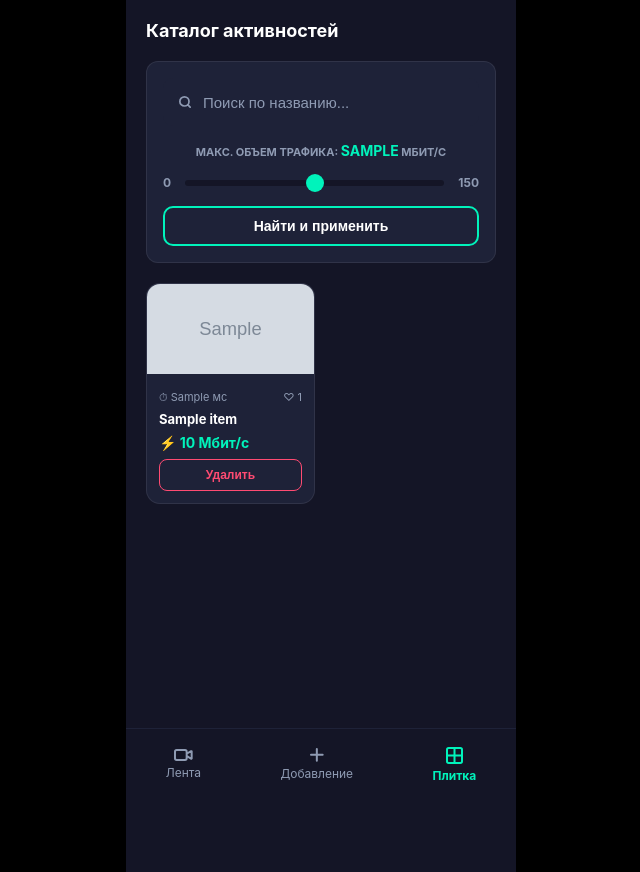
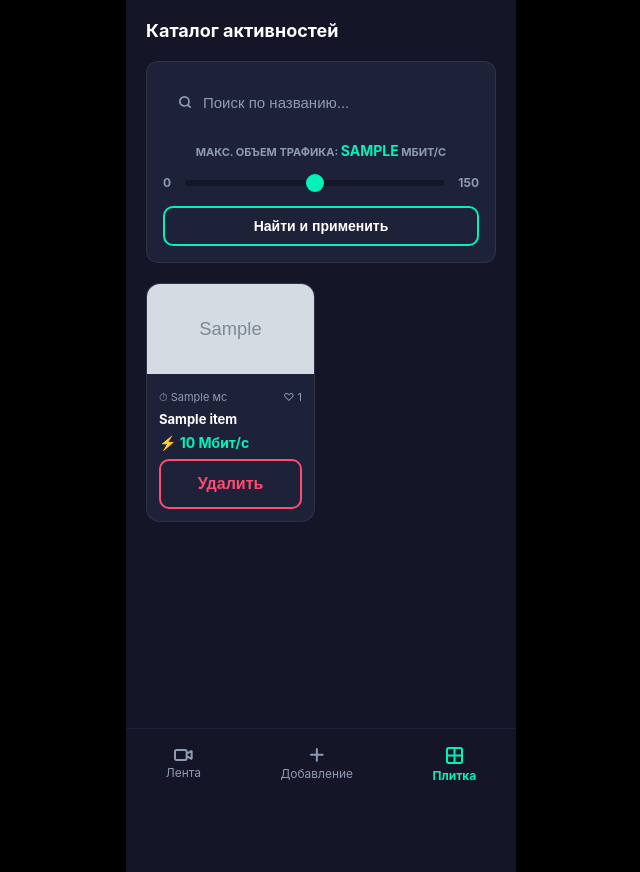
Before and after one commit to Oven29/wifi-bandwidth-backend, a Python web app: template templates/network_activities/catalog.html in a window 1280 px wide. Shown: the whole page, without its empty margins (319-959 px from the left). Run offline with Jinja, Linux system fonts and the light colour scheme; the template is opened without the code that fills it: most values are stand-ins (such as "Sample title", 1, 10 or a date in 2020); grey boxes marked "Sample" are stand-in pictures.

Commit message:
style: fix catalog list layout and delete button styling

```diff
--- a/static/css/style.css
+++ b/static/css/style.css
@@ -169,9 +169,9 @@ body {
 
 /* Grid Layout */
 .catalog-grid {
-    display: grid;
-    grid-template-columns: 1fr 1fr;
-    gap: 12px;
+    display: flex;
+    flex-direction: column;
+    gap: 16px;
     margin-top: 20px;
 }
 
@@ -745,12 +745,12 @@ body::-webkit-scrollbar {
 
 .btn-delete-outline {
     width: 100%;
-    padding: 8px;
+    padding: 14px;
     background-color: transparent;
-    border: 1px solid #FF4B72;
+    border: 2px solid #FF4B72;
     color: #FF4B72;
-    border-radius: 8px;
-    font-size: 12px;
+    border-radius: 10px;
+    font-size: 16px;
     font-weight: bold;
     cursor: pointer;
     transition: background-color 0.3s, color 0.3s;
--- a/templates/network_activities/catalog.html
+++ b/templates/network_activities/catalog.html
@@ -75,7 +75,7 @@
                     </div>
                 </div>
                 {% else %}
-                <div style="text-align: center; color: var(--text-muted); grid-column: span 2; padding: 20px;">
+                <div style="text-align: center; color: var(--text-muted); padding: 20px;">
                     Ничего не найдено
                 </div>
                 {% endfor %}
```
